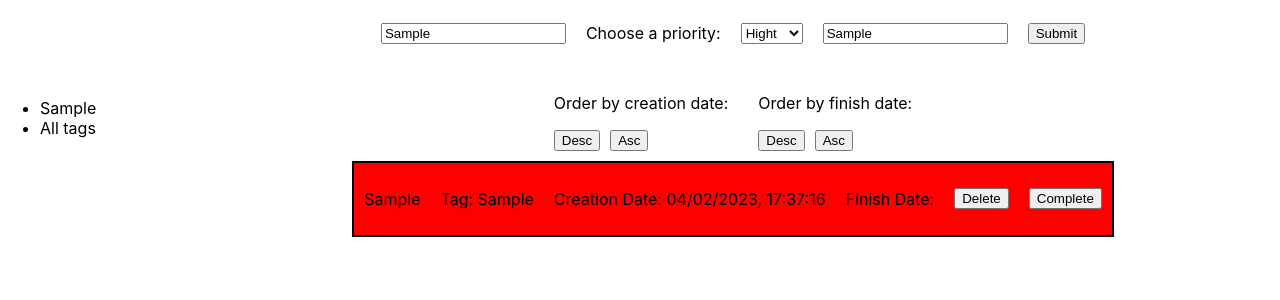
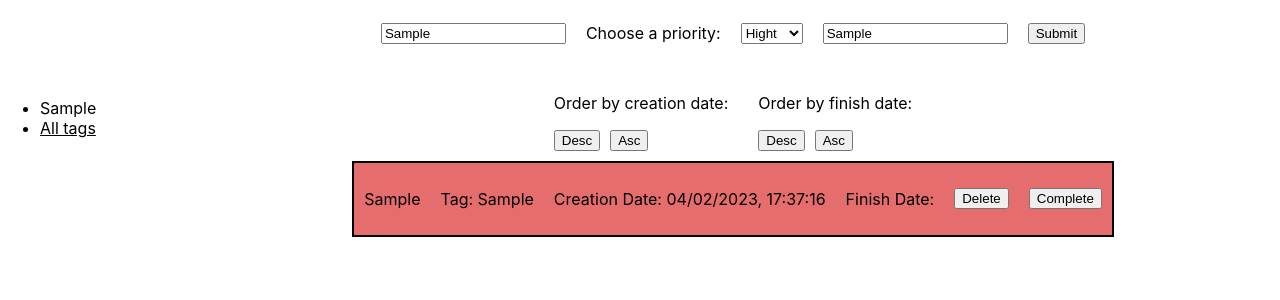
Before and after one commit to ceciliasegura/React-ToDo-App, a React (Create React App) app: page / in a window 1280 px wide. Both pictures are taken after typing "Sample", "Sample" into the empty fields and a click on the input 1027 px from the left and 31 px from the top of the page. Shown: the top 300 px of the page. Built offline with nearby package versions, Linux system fonts and the light colour scheme; the HTML template or start-up script is replaced by a standard one.

Commit message:
Add overline tag menu

```diff
--- a/src/App.css
+++ b/src/App.css
@@ -45,15 +45,15 @@
 }
 
 .hight {
-    background-color: red;
+    background-color: rgb(229, 109, 109);
 }
 
 .middel {
-    background-color: yellow;
+    background-color: rgb(230, 142, 60);
 }
 
 .low {
-    background-color: green;
+    background-color: rgb(97, 209, 97);
 }
 
 .div-order-filter-date {
--- a/src/App.js
+++ b/src/App.js
@@ -21,6 +21,7 @@ function App() {
   const [tasks, setTasks] = useState([]);
   const [filterTasks, setFilterTasks] = useState([]);
   const [tags, setTags] = useState([]);
+  const [tagSelected, setTagSelected] = useState(undefined);
 
   const addTask = (nameTask, priority, tag) => {
     const newTask = {
@@ -66,10 +67,11 @@ function App() {
   const filterTag = (tag, clear) => {
     if (clear) {
       setFilterTasks(tasks);
+      setTagSelected(undefined);
     } else {
-
       const updatedObjects = tasks.filter(obj => obj.tag === tag);
       setFilterTasks(updatedObjects);
+      setTagSelected(tag);
     }
   }
 
@@ -154,7 +156,7 @@ function App() {
 
   return (
     <div className='App'>
-      <TagsMenu tags={tags} filterTag={filterTag} />
+      <TagsMenu tags={tags} tagSelected={tagSelected} filterTag={filterTag} />
       <div className="content">
         <Form addTask={addTask} />
         <div className='div-orders'>
--- a/src/components/TagsMenu.jsx
+++ b/src/components/TagsMenu.jsx
@@ -1,4 +1,4 @@
-export default function TaskMenu({ tags, filterTag }) {
+export default function TaskMenu({ tags, tagSelected, filterTag }) {
 
     const clickTag = (e, tag, clear) => {
         e.preventDefault();
@@ -9,9 +9,9 @@ export default function TaskMenu({ tags, filterTag }) {
         <div className="menu-tag">
             <ul>
                 {tags.map((v, i) => {
-                    return <li onClick={(e) => clickTag(e, v)} key={i}>{v}</li>
+                    return <li onClick={(e) => clickTag(e, v)} style={tagSelected === v ? { textDecorationLine: "underline" } : {}} key={i}>{v}</li>
                 })}
-                <li onClick={(e) => clickTag(e, "", true)}>All tags</li>
+                <li onClick={(e) => clickTag(e, "", true)} style={!tagSelected ? { textDecorationLine: "underline" } : {}}>All tags</li>
             </ul>
         </div>
     )
```
